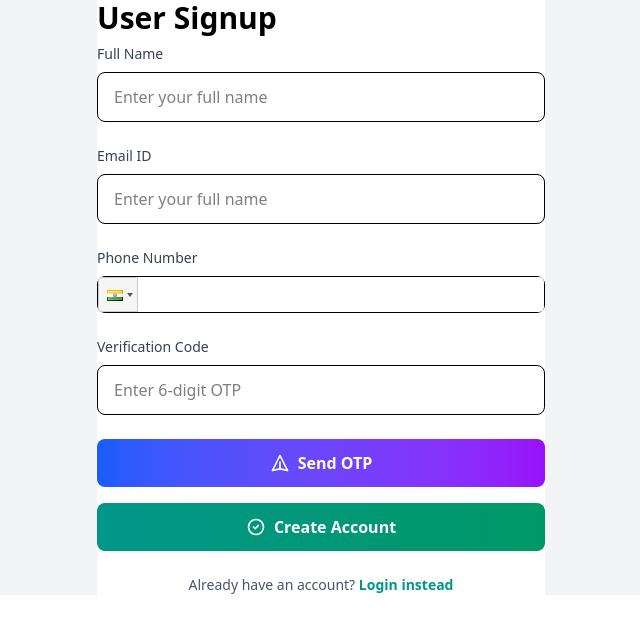
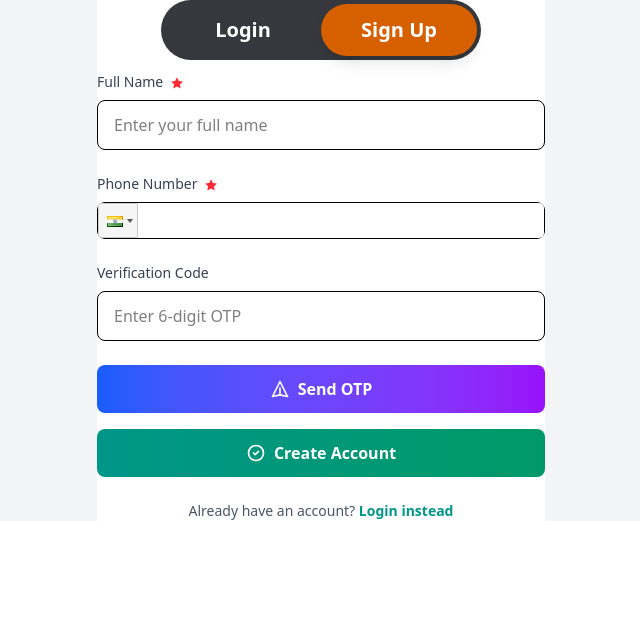
Before and after one commit to rajeev-the/Final_real_Estate, a React (Vite) app: page /signup/user in a window 1280 px wide. Shown: the top 632 px of the page, without its empty margins (319-959 px from the left). Built offline with nearby package versions, Linux system fonts and the light colour scheme; no server answers.

Commit message:
first commit

```diff
--- a/src/Pages/Agent_page/LoginAgent.jsx
+++ b/src/Pages/Agent_page/LoginAgent.jsx
@@ -6,6 +6,7 @@ import "react-toastify/dist/ReactToastify.css";
 
 import axios from 'axios';
 import { useNavigate ,Link } from 'react-router-dom';
+import SignupAgent from './SignupAgent';
 const faqData = [
   {
     question: "What are advantages of taking owner subscription?",
@@ -48,6 +49,7 @@ const faqData = [
 const LoginAgent = () => {
   const [phone, setPhone] = useState("");
   const [isDisabled, setIsDisabled] = useState(false);
+  const [LoginIn ,setLoginIn] = useState(true)
   const [timer, setTimer] = useState(0);
   const [otp, setOtp] = useState("");
   const [otpcheck, setOtpCheck] = useState(true);
@@ -215,9 +217,35 @@ const sendverification = async () => {
         {/* Right Side */}
         <div className="flex justify-center">
           <div className="relative z-10 bg-white rounded-2xl shadow-2xl w-full max-w-md p-6 sm:p-8">
-            <h2 className="text-xl sm:text-2xl font-semibold text-gray-800 mb-6">Phone Authentication</h2>
 
-            {/* Phone Input */}
+          <div className="flex flex-col items-center justify-center mb-2
+ relative">
+  <div className="bg-[#36383D] p-1 mb-3 rounded-full flex items-center w-[220px] md:w-[300px] lg:w-[320px]">
+    <button
+      onClick={() => setLoginIn(true)}
+      className={`w-1/2 py-3 text-sm md:text-xl font-bold transition-all duration-300 rounded-full ${
+        LoginIn
+          ? "bg-[#D65F00] text-white shadow-lg"
+          : "text-white"
+      }`}
+    >
+      Login
+    </button>
+
+    <button
+      onClick={() => setLoginIn(false)}
+      className={`w-1/2 py-3 text-sm md:text-xl font-bold transition-all duration-300 rounded-full ${
+        !LoginIn
+          ? "bg-[#D65F00] text-white shadow-lg"
+          : "text-white"
+      }`}
+    >
+      Sign Up
+    </button>
+  </div>
+</div>
+              {
+                   LoginIn ?      <div>
                    <div className="mb-6">
                      <label className="block text-sm font-medium text-gray-700 mb-2">Phone Number</label>
                      <div className="border rounded-lg focus-within:border-blue-500 focus-within:ring-1 focus-within:ring-blue-500 transition-colors">
@@ -281,6 +309,14 @@ const sendverification = async () => {
                        </Link>
                      </p>
                    </div>
+
+                   </div> :<SignupAgent/>
+
+
+              }
+
+
+
 
             <div className="mt-6 text-center text-sm text-gray-500 flex items-center justify-center gap-2">
               <svg className="w-4 h-4 text-green-600" fill="currentColor" viewBox="0 0 20 20">
--- a/src/Pages/Home.jsx
+++ b/src/Pages/Home.jsx
@@ -124,7 +124,7 @@ const Home = ({agent}) => {
 
 
 
-  const locations = ["Haryana", "Delhi", "Punjab", "Uttar pradesh",];
+  const locations = ["Haryana", "Delhi", "Punjab", "Uttar pradesh", "Rajasthan"];
 
 
   return (
--- a/src/Pages/LoginUser.jsx
+++ b/src/Pages/LoginUser.jsx
@@ -7,7 +7,7 @@ import {  toast } from "react-toastify";
 import "react-toastify/dist/ReactToastify.css";
 
 
-const LoginUser = ({setIsLogin , isOpen}) => {
+const LoginUser = ({setIsLogin , isOpen , isLogin} ) => {
   const [phone, setPhone] = useState("");
   const [otp, setOtp] = useState("");
   const[cutomerid ,setCustomerid] = useState("")
@@ -165,11 +165,45 @@ const LoginUser = ({setIsLogin , isOpen}) => {
 
       {/* Form Content */}
       <div className="">
-        <h2 className="text-2xl font-semibold text-gray-800 mb-6">Login In</h2>
+
+      <div className="flex flex-col items-center justify-center relative">
+  <div className="bg-[#36383D] p-1 mb-3 rounded-full flex items-center w-[220px] md:w-[300px] lg:w-[320px]">
+    <button
+      onClick={() => setIsLogin(true)}
+      className={`w-1/2 py-3 text-sm md:text-xl font-bold transition-all duration-300 rounded-full ${
+        isLogin
+          ? "bg-[#D65F00] text-white shadow-lg"
+          : "text-white"
+      }`}
+    >
+      Login
+    </button>
+
+    <button
+      onClick={() => setIsLogin(false)}
+      className={`w-1/2 py-3 text-sm md:text-xl font-bold transition-all duration-300 rounded-full ${
+        !isLogin
+          ? "bg-[#D65F00] text-white shadow-lg"
+          : "text-white"
+      }`}
+    >
+      Sign Up
+    </button>
+  </div>
+</div>
 
         {/* Phone Input */}
         <div className="mb-6">
-          <label className="block text-sm font-medium text-gray-700 mb-2">Phone Number</label>
+          <label className="block text-sm font-medium text-gray-700 mb-2">Phone Numbe   <svg
+    xmlns="http://www.w3.org/2000/svg"
+    className="inline w-3 h-3 text-red-500 ml-1"
+    fill="currentColor"
+    viewBox="0 0 24 24"
+  >
+    <path d="M12 .587l3.668 7.431 8.2 1.192-5.934 5.782 1.402 8.174L12 18.896l-7.336 3.87 1.402-8.174L.132 9.21l8.2-1.192z" />
+  </svg>
+
+  </label>
           <div className="border rounded-lg focus-within:border-coral-500 focus-within:ring-1 focus-within:ring-coral-500 transition-colors">
             <PhoneInput
               country={"in"}
@@ -187,7 +221,7 @@ const LoginUser = ({setIsLogin , isOpen}) => {
 
         {/* OTP Input */}
         <div className="mb-8">
-          <label className="block text-sm font-medium text-gray-700 mb-2">Verification Code</label>
+          <label className="block text-sm font-medium text-gray-700 mb-2">Verification Code </label>
           <input
             type="number"
             placeholder="Enter 6-digit OTP"
--- a/src/Pages/SignupUser.jsx
+++ b/src/Pages/SignupUser.jsx
@@ -4,10 +4,10 @@ import PhoneInput from "react-phone-input-2";
 import "react-phone-input-2/lib/style.css";
 import axios from 'axios';
 
-const SignupUser = ({setIsLogin , isOpen}) => {
+const SignupUser = ({setIsLogin , isOpen , isLogin}) => {
     const [name, setName] = useState("");
 const [phone, setPhone] = useState("");
-const [email,setemail] = useState("")
+
 const [otp, setOtp] = useState("");
   const[cutomerid ,setCustomerid] = useState("")
     const [isDisabled, setIsDisabled] = useState(false);
@@ -103,7 +103,7 @@ try {
 let formData = new FormData();
 formData.append("name", name);
 formData.append("phone", phone);
-formData.append("email",email);
+
 
 const res = await axios.post(`${url}users/`, formData);
 const res2 = await validateOtp(phone.slice(2),cutomerid,otp)
@@ -143,11 +143,46 @@ const res2 = await validateOtp(phone.slice(2),cutomerid,otp)
 
       {/* Form Content */}
       <div className="">
-      <h1 className="text-3xl font-bold text-black mb-2">User Signup</h1>
+
+
+      <div className="flex flex-col items-center justify-center relative">
+  <div className="bg-[#36383D] p-1 mb-3 rounded-full flex items-center w-[220px] md:w-[300px] lg:w-[320px]">
+    <button
+      onClick={() => setIsLogin(true)}
+      className={`w-1/2 py-3 text-sm md:text-xl font-bold transition-all duration-300 rounded-full ${
+        isLogin
+          ? "bg-[#D65F00] text-white shadow-lg"
+          : "text-white"
+      }`}
+    >
+      Login
+    </button>
+
+    <button
+      onClick={() => setIsLogin(false)}
+      className={`w-1/2 py-3 text-sm md:text-xl font-bold transition-all duration-300 rounded-full ${
+        !isLogin
+          ? "bg-[#D65F00] text-white shadow-lg"
+          : "text-white"
+      }`}
+    >
+      Sign Up
+    </button>
+  </div>
+</div>
+
+
         <div className="space-y-6">
           {/* Name Input */}
           <div>
-            <label className="block text-sm font-medium text-gray-700 mb-2">Full Name</label>
+            <label className="block text-sm font-medium text-gray-700 mb-2">Full Name <svg
+    xmlns="http://www.w3.org/2000/svg"
+    className="inline w-3 h-3 text-red-500 ml-1"
+    fill="currentColor"
+    viewBox="0 0 24 24"
+  >
+    <path d="M12 .587l3.668 7.431 8.2 1.192-5.934 5.782 1.402 8.174L12 18.896l-7.336 3.87 1.402-8.174L.132 9.21l8.2-1.192z" />
+  </svg> </label>
             <input
               type="text"
               placeholder="Enter your full name"
@@ -157,20 +192,18 @@ const res2 = await validateOtp(phone.slice(2),cutomerid,otp)
             />
           </div>
 
-          <div>
-            <label className="block text-sm font-medium text-gray-700 mb-2">Email ID</label>
-            <input
-              type="text"
-              placeholder="Enter your full name"
-              className="w-full px-4 py-3 border rounded-lg focus:border-teal-500 focus:ring-1 focus:ring-teal-500 transition-colors"
-              value={name}
-              onChange={(e) => setemail(e.target.value)}
-            />
-          </div>
+
 
           {/* Phone Input */}
           <div>
-            <label className="block text-sm font-medium text-gray-700 mb-2">Phone Number</label>
+            <label className="block text-sm font-medium text-gray-700 mb-2">Phone Number <svg
+    xmlns="http://www.w3.org/2000/svg"
+    className="inline w-3 h-3 text-red-500 ml-1"
+    fill="currentColor"
+    viewBox="0 0 24 24"
+  >
+    <path d="M12 .587l3.668 7.431 8.2 1.192-5.934 5.782 1.402 8.174L12 18.896l-7.336 3.87 1.402-8.174L.132 9.21l8.2-1.192z" />
+  </svg> </label>
             <div className="border rounded-lg focus-within:border-teal-500 focus-within:ring-1 focus-within:ring-teal-500 transition-colors">
               <PhoneInput
                 country={"in"}
--- a/src/componets/Footer.jsx
+++ b/src/componets/Footer.jsx
@@ -30,7 +30,7 @@ const Footer = () => {
             <img
               src={logoimg}
               alt="EstatePrime"
-              className="h-30 w-50 rounded-lg   border-2  border-[#D65F00] p-3 "
+              className="h-30 w-40 rounded-lg    p-3 "
             />
           </div>
           <p className="text-sm leading-relaxed text-gray-400">
--- a/src/componets/LandCard.jsx
+++ b/src/componets/LandCard.jsx
@@ -10,7 +10,7 @@ const LandCard = ({ acre, address, acre_price, img , Unit_of_land ,Money_unit })
         <img
           src={img}
           alt="Land Plot"
-          className="w-full h-full object-cover transition-transform duration-500 group-hover:scale-105"
+          className="w-full h-full  object-cover transition-transform duration-500 group-hover:scale-105"
         />
         <div className="absolute inset-0 bg-gradient-to-b from-[#1C2B2D]/10 to-[#1C2B2D]/30" />
       </div>
--- a/src/componets/LoginModal.jsx
+++ b/src/componets/LoginModal.jsx
@@ -22,7 +22,7 @@ const LoginModal = ({ isOpen, onClose }) => {
       </button>
 
       {/* Form Content */}
-      {isLogin ? <LoginUser isOpen={onClose} setIsLogin={setIsLogin} /> : <SignupUser  isOpen={onClose} setIsLogin={setIsLogin} />}
+      {isLogin ? <LoginUser isOpen={onClose} isLogin={isLogin} setIsLogin={setIsLogin} /> : <SignupUser  isLogin={isLogin} isOpen={onClose} setIsLogin={setIsLogin} />}
     </div>
   </div>
 
```
Also changed, not shown: src/Pages/Agent_page/SignupAgent.jsx (+5 -21 lines), src/Pages/LandList.jsx (+7 -4 lines), src/Pages/ViewLand.jsx (+15 -5 lines), src/componets/AgentHome.jsx (+4 -4 lines). Lines whose indentation alone changed are shown as unchanged.
